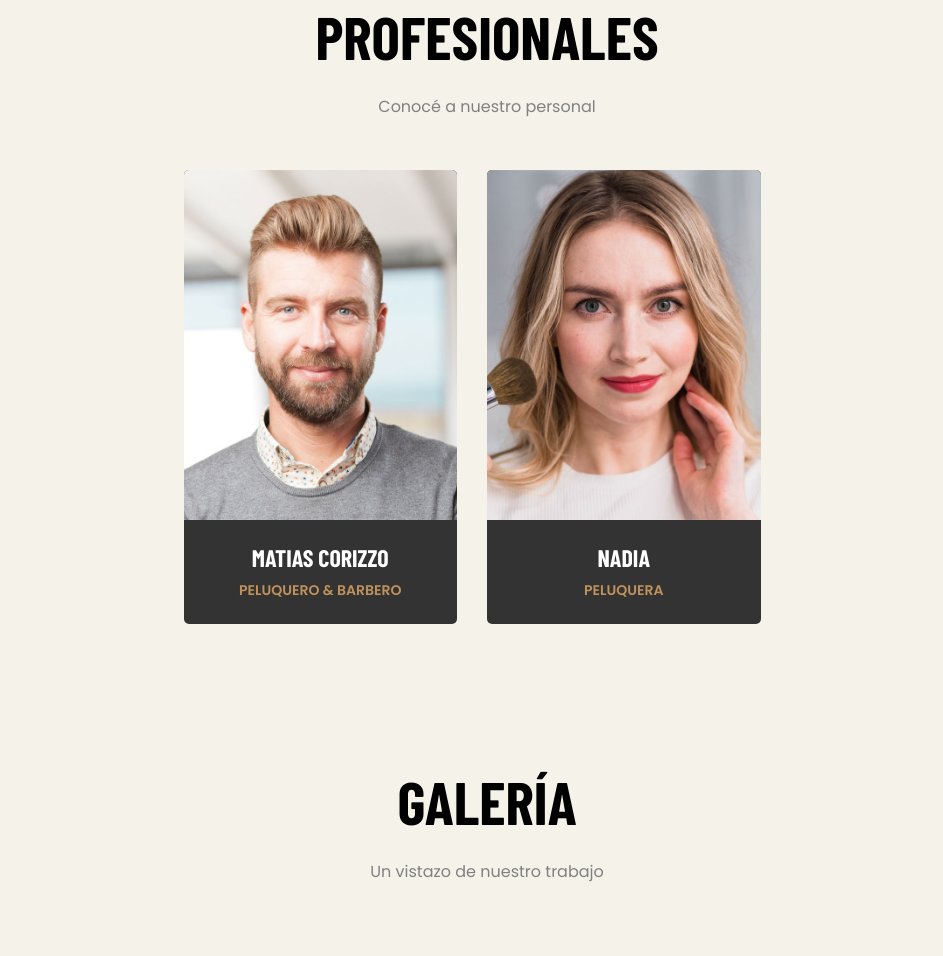
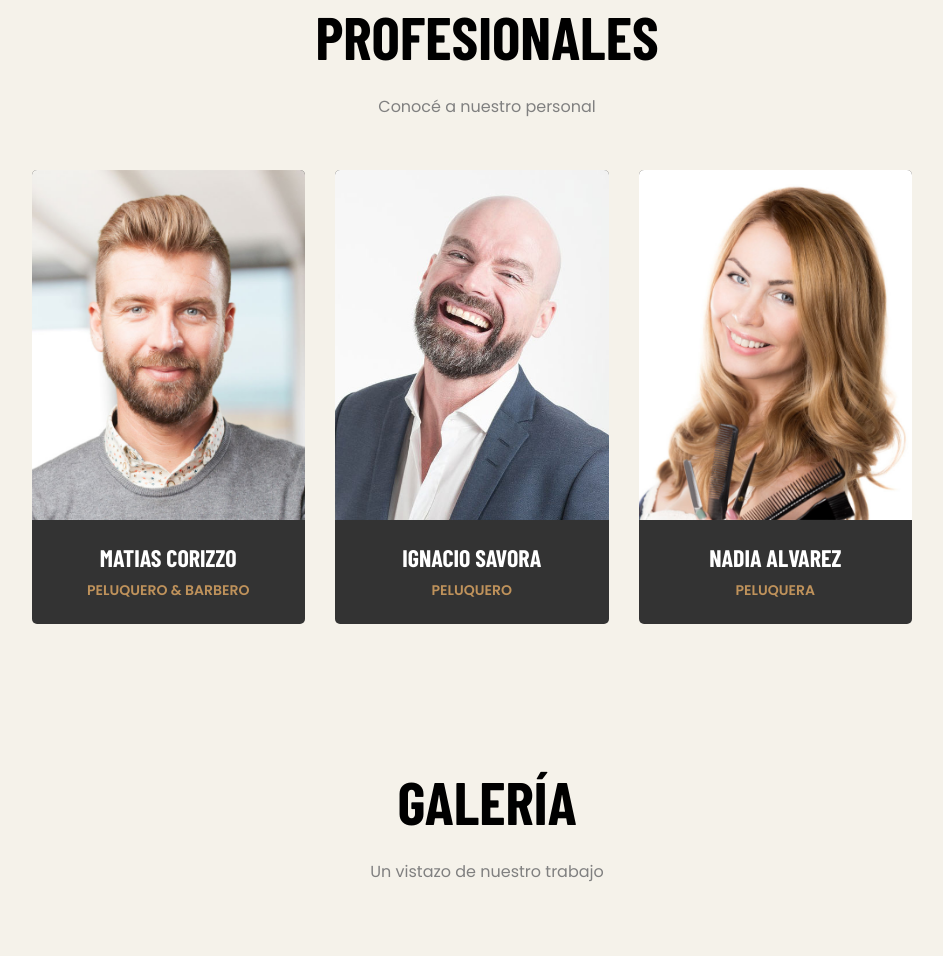
Before and after one commit to maurozampini/DonMarcelo, a plain HTML site: page index.html in a window 1280 px wide. Shown: the part 2005-2961 px from the top of the page, without its empty margins (153-1096 px from the left). Drawn offline with nearby package versions, Linux system fonts and the light colour scheme; some packages are replaced by stand-ins of ours; no server answers; files whose address does not match are found by name.

Commit message:
Update index.html

```diff
--- a/index.html
+++ b/index.html
@@ -247,8 +247,16 @@
 						<div class="item">
 							<a href="https://instagram.com/estetica_bella_figura_2" target="_blank"
 								class="team text-center">
-								<div class="img" style="background-image: url(images/stylist-2.jpg);"></div>
-								<h2>Nadia</h2>
+								<div class="img" style="background-image: url(images/person_2.jpg);"></div>
+								<h2>Ignacio Savora</h2>
+								<span class="position">Peluquero</span>
+							</a>
+						</div>
+						<div class="item">
+							<a href="#"
+								class="team text-center">
+								<div class="img" style="background-image: url(images/stylist-3.jpg);"></div>
+								<h2>Nadia Alvarez</h2>
 								<span class="position">Peluquera</span>
 							</a>
 						</div>
```
